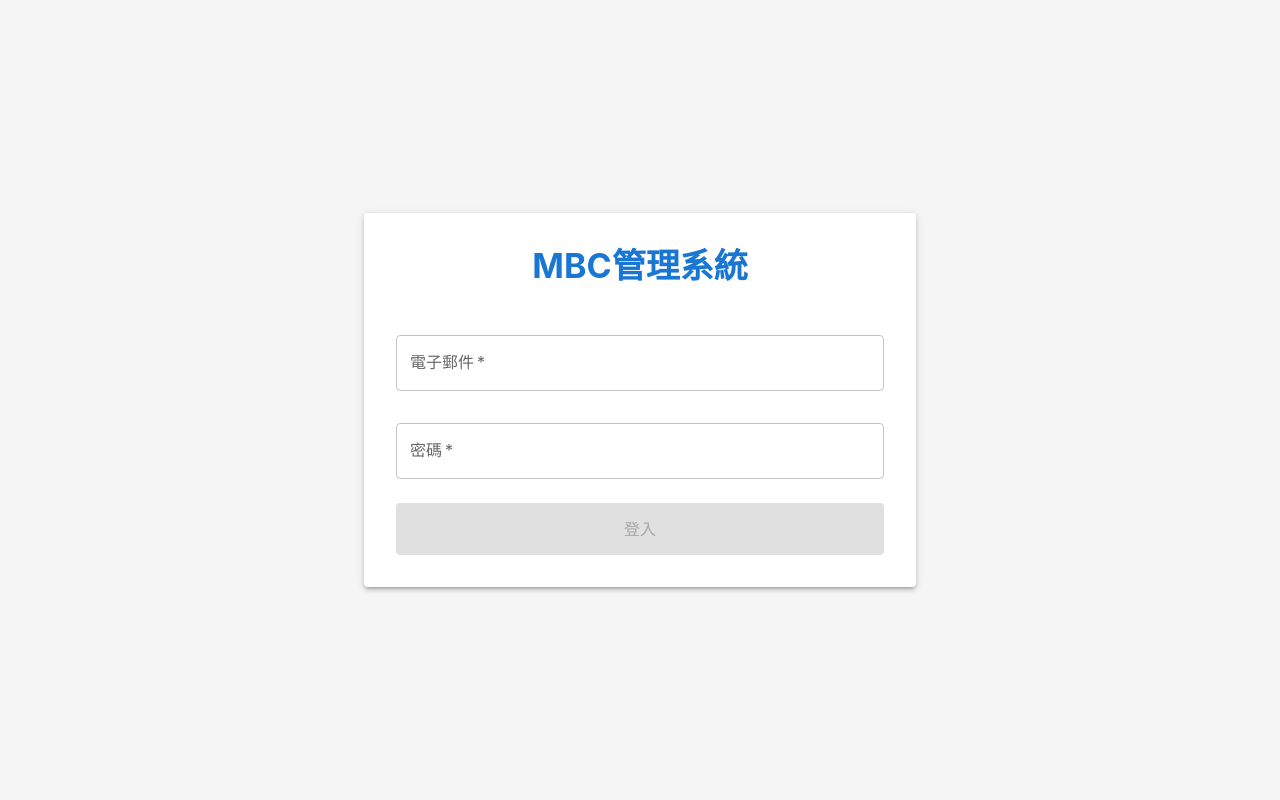
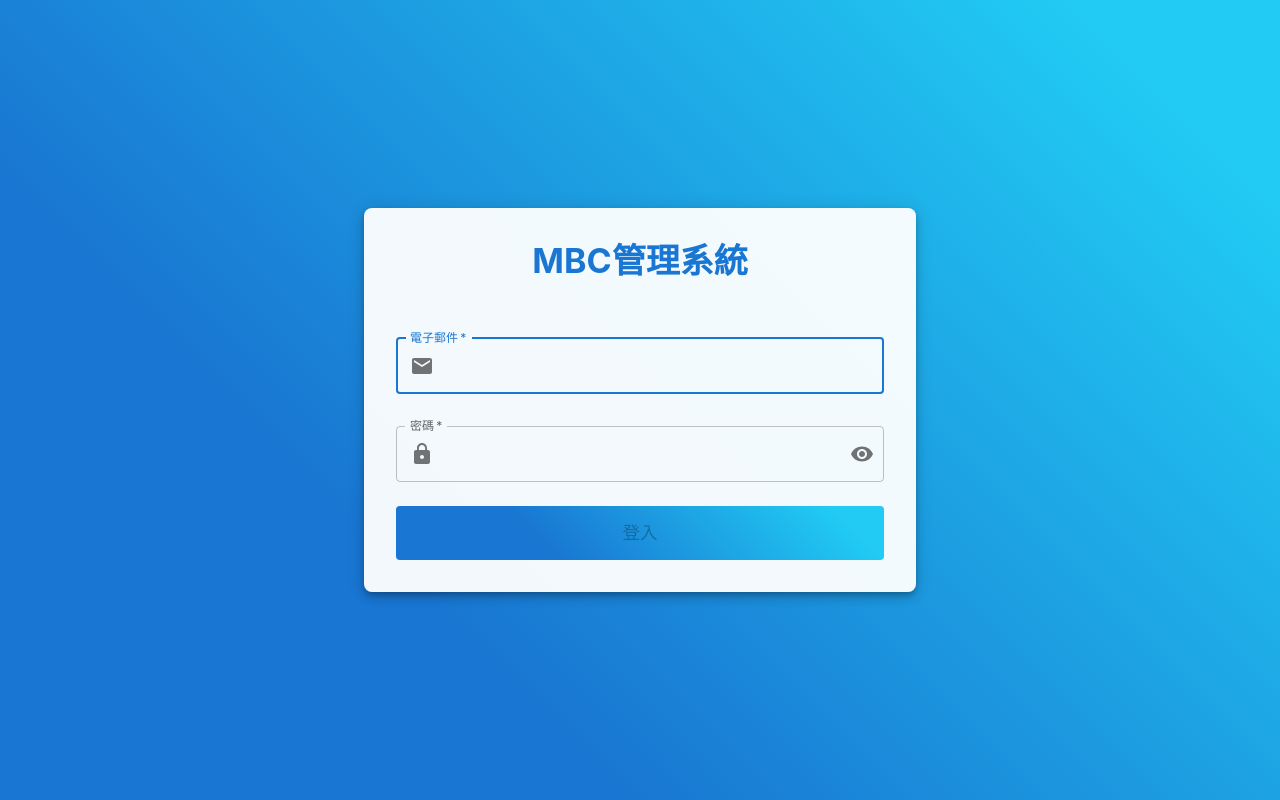
Before and after one commit to yyami731117tw/sum-crm, a Next.js app: page /login in a window 1280 px wide. Built offline with nearby package versions, Linux system fonts and the light colour scheme.

Commit message:
Auto deploy: 2025年 1月20日 週一 16時07分59秒 CST

```diff
--- a/src/pages/api/auth/[...nextauth].ts
+++ b/src/pages/api/auth/[...nextauth].ts
@@ -17,6 +17,7 @@ export const authOptions: AuthOptions = {
           throw new Error('請輸入信箱和密碼')
         }
 
+        try {
           const user = await prisma.user.findUnique({
             where: { email: credentials.email },
             select: {
@@ -44,6 +45,10 @@ export const authOptions: AuthOptions = {
             name: user.name,
             role: user.role,
             status: user.status
+          }
+        } catch (error) {
+          console.error('Authorization error:', error)
+          throw error
         }
       }
     })
@@ -74,6 +79,7 @@ export const authOptions: AuthOptions = {
       return session
     }
   },
+  debug: process.env.NODE_ENV === 'development',
   secret: process.env.NEXTAUTH_SECRET
 }
 
--- a/src/pages/login.tsx
+++ b/src/pages/login.tsx
@@ -1,4 +1,4 @@
-import { useState } from 'react'
+import { useState, useEffect } from 'react'
 import { signIn } from 'next-auth/react'
 import { useRouter } from 'next/router'
 import {
@@ -9,9 +9,13 @@ import {
   Typography,
   Paper,
   CircularProgress,
-  Alert
+  Alert,
+  Fade,
+  InputAdornment,
+  IconButton
 } from '@mui/material'
 import Head from 'next/head'
+import { Visibility, VisibilityOff, Email, Lock } from '@mui/icons-material'
 
 export default function Login() {
   const router = useRouter()
@@ -19,6 +23,12 @@ export default function Login() {
   const [password, setPassword] = useState('')
   const [loading, setLoading] = useState(false)
   const [error, setError] = useState('')
+  const [showPassword, setShowPassword] = useState(false)
+  const [mounted, setMounted] = useState(false)
+
+  useEffect(() => {
+    setMounted(true)
+  }, [])
 
   const handleSubmit = async (e: React.FormEvent) => {
     e.preventDefault()
@@ -32,8 +42,8 @@ export default function Login() {
 
     try {
       const result = await signIn('credentials', {
-        email,
-        password,
+        email: email.trim(),
+        password: password.trim(),
         redirect: false
       })
 
@@ -50,6 +60,16 @@ export default function Login() {
     }
   }
 
+  const handleKeyPress = (e: React.KeyboardEvent) => {
+    if (e.key === 'Enter' && !loading && email && password) {
+      handleSubmit(e)
+    }
+  }
+
+  if (!mounted) {
+    return null
+  }
+
   return (
     <>
       <Head>
@@ -63,17 +83,21 @@ export default function Login() {
           display: 'flex',
           alignItems: 'center',
           justifyContent: 'center',
-          bgcolor: '#f5f5f5'
+          background: 'linear-gradient(45deg, #1976d2 30%, #21CBF3 90%)',
+          p: 2
         }}
       >
+        <Fade in={mounted}>
           <Container maxWidth="sm">
             <Paper
-            elevation={3}
+              elevation={6}
               sx={{
-              p: 4,
+                p: { xs: 3, sm: 4 },
                 display: 'flex',
                 flexDirection: 'column',
-              alignItems: 'center'
+                alignItems: 'center',
+                borderRadius: 2,
+                bgcolor: 'rgba(255, 255, 255, 0.95)'
               }}
             >
               <Typography
@@ -81,29 +105,39 @@ export default function Login() {
                 variant="h4"
                 sx={{
                   mb: 4,
-                fontWeight: 'bold',
-                color: '#1976d2'
+                  fontWeight: 700,
+                  color: '#1976d2',
+                  textAlign: 'center'
                 }}
               >
                 MBC管理系統
               </Typography>
 
               {error && (
+                <Fade in={!!error}>
                   <Alert
                     severity="error"
                     sx={{
                       width: '100%',
-                  mb: 2
+                      mb: 2,
+                      '& .MuiAlert-message': {
+                        width: '100%'
+                      }
                     }}
+                    onClose={() => setError('')}
                   >
                     {error}
                   </Alert>
+                </Fade>
               )}
 
               <Box
                 component="form"
                 onSubmit={handleSubmit}
-              sx={{ width: '100%' }}
+                sx={{
+                  width: '100%',
+                  mt: 1
+                }}
               >
                 <TextField
                   margin="normal"
@@ -115,9 +149,25 @@ export default function Login() {
                   autoComplete="email"
                   value={email}
                   onChange={(e) => setEmail(e.target.value)}
+                  onKeyPress={handleKeyPress}
                   disabled={loading}
                   error={!!error}
-                sx={{ mb: 2 }}
+                  autoFocus
+                  InputProps={{
+                    startAdornment: (
+                      <InputAdornment position="start">
+                        <Email color="action" />
+                      </InputAdornment>
+                    ),
+                  }}
+                  sx={{
+                    mb: 2,
+                    '& .MuiOutlinedInput-root': {
+                      '&:hover fieldset': {
+                        borderColor: '#1976d2',
+                      },
+                    },
+                  }}
                 />
 
                 <TextField
@@ -126,13 +176,39 @@ export default function Login() {
                   fullWidth
                   label="密碼"
                   name="password"
-                type="password"
+                  type={showPassword ? 'text' : 'password'}
                   autoComplete="current-password"
                   value={password}
                   onChange={(e) => setPassword(e.target.value)}
+                  onKeyPress={handleKeyPress}
                   disabled={loading}
                   error={!!error}
-                sx={{ mb: 3 }}
+                  InputProps={{
+                    startAdornment: (
+                      <InputAdornment position="start">
+                        <Lock color="action" />
+                      </InputAdornment>
+                    ),
+                    endAdornment: (
+                      <InputAdornment position="end">
+                        <IconButton
+                          aria-label="toggle password visibility"
+                          onClick={() => setShowPassword(!showPassword)}
+                          edge="end"
+                        >
+                          {showPassword ? <VisibilityOff /> : <Visibility />}
+                        </IconButton>
+                      </InputAdornment>
+                    )
+                  }}
+                  sx={{
+                    mb: 3,
+                    '& .MuiOutlinedInput-root': {
+                      '&:hover fieldset': {
+                        borderColor: '#1976d2',
+                      },
+                    },
+                  }}
                 />
 
                 <Button
@@ -142,12 +218,13 @@ export default function Login() {
                   disabled={loading || !email || !password}
                   sx={{
                     py: 1.5,
-                  fontSize: '1rem',
+                    fontSize: '1.1rem',
                     fontWeight: 500,
                     textTransform: 'none',
-                  bgcolor: '#1976d2',
+                    background: 'linear-gradient(45deg, #1976d2 30%, #21CBF3 90%)',
+                    boxShadow: '0 3px 5px 2px rgba(33, 203, 243, .3)',
                     '&:hover': {
-                    bgcolor: '#1565c0'
+                      background: 'linear-gradient(45deg, #1565c0 30%, #1976d2 90%)',
                     }
                   }}
                 >
@@ -160,6 +237,7 @@ export default function Login() {
               </Box>
             </Paper>
           </Container>
+        </Fade>
       </Box>
     </>
   )
```
Lines whose indentation alone changed are shown as unchanged.
